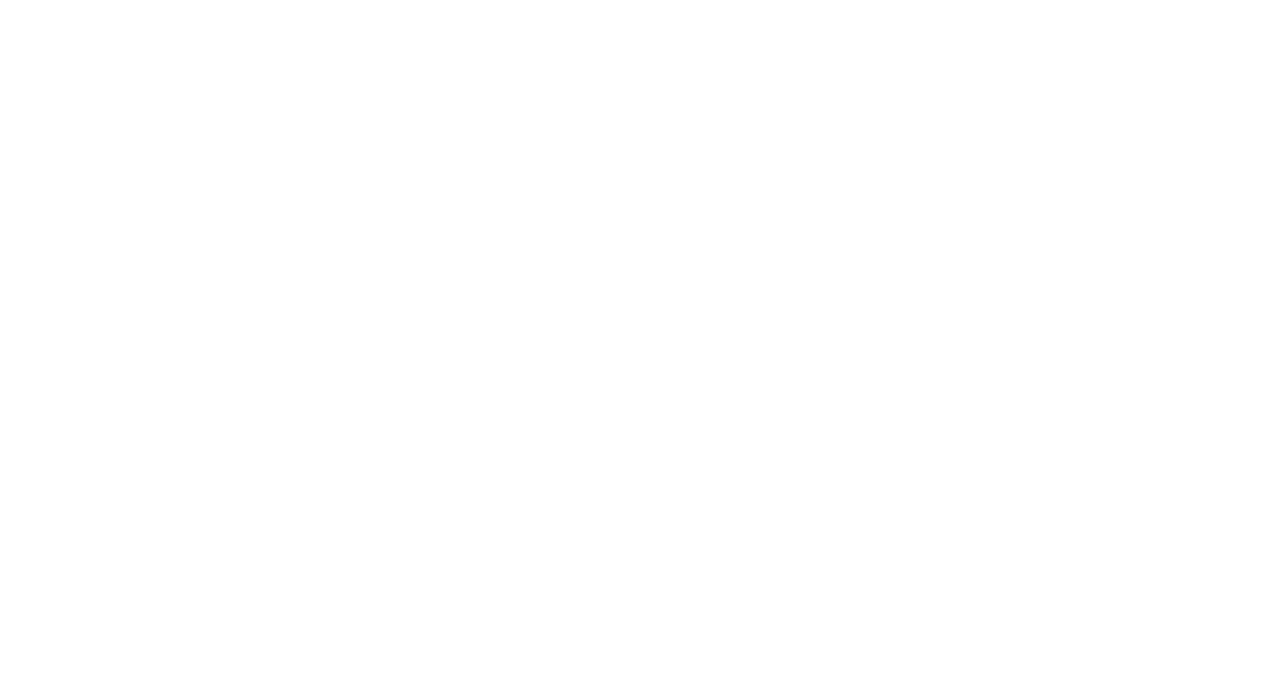
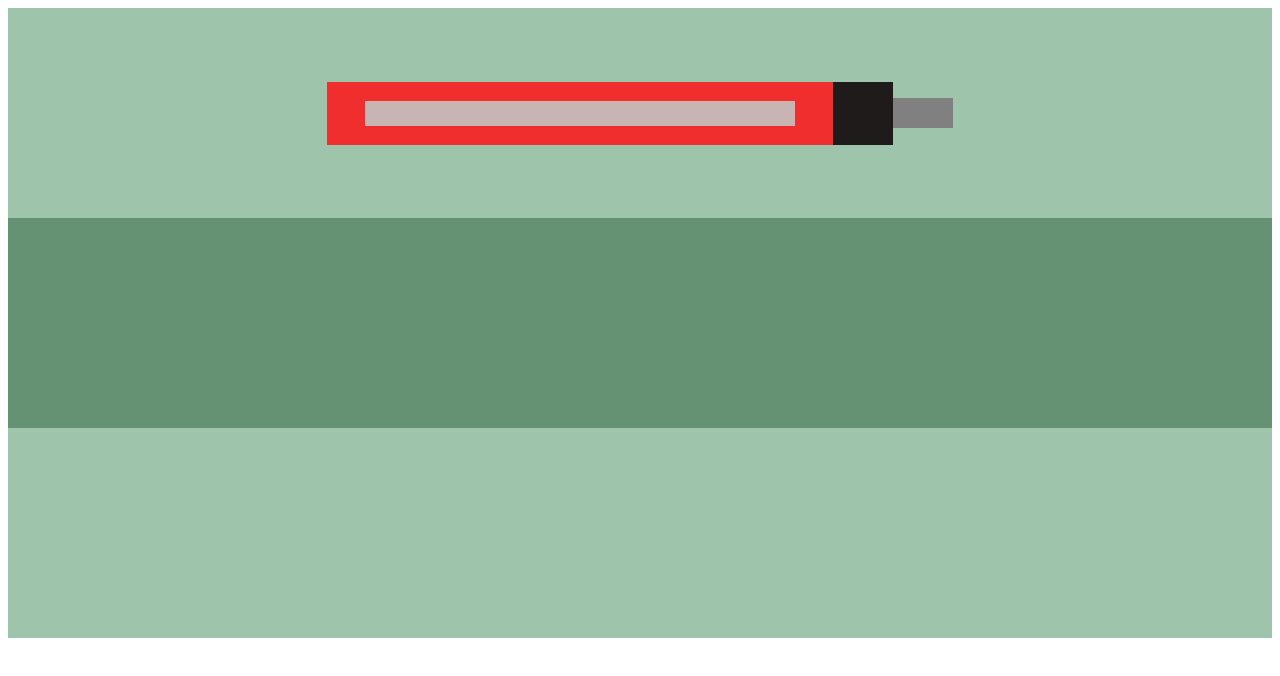
Before and after one commit to LauraWinkel/TP-Oficial-1-Front, a plain HTML site: page index.html in a window 1280 px wide. Drawn offline with Linux system fonts and the light colour scheme.

Commit message:
Empeze el TP

```diff
--- a/index.html
+++ b/index.html
@@ -4,8 +4,28 @@
     <meta charset="UTF-8">
     <meta name="viewport" content="width=device-width, initial-scale=1.0">
     <title>Document</title>
+    <link rel="stylesheet" href="style.css">
 </head>
 <body>
 
+    <section class="primero">
+        <div class="coso">
+            <div class="cosa"></div>
+        </div>
+    <div class="cosota"></div>
+    <div class="mini">
+        <div class="uno"></div>
+        <div class="dos"></div>
+        <div class="tres"></div>
+        <div class="cuatro"></div>
+    </div>
+</section>
+
+<section class="segundo">
+</section>
+
+<section class="tercero">
+</section>
+
 </body>
 </html>
--- /dev/null
+++ b/style.css
@@ -0,0 +1,47 @@
+.primero{
+    height: 210px;
+    width: 100%;
+    background-color: rgb(158, 197, 171);
+    display: flex;
+    align-items: center;
+    justify-content: center;
+}
+.segundo{
+    height: 210px;
+    width: 100%;
+    background-color: rgb(102, 146, 116);
+    display: flex;
+}
+.tercero{
+    height: 210px;
+    width: 100%;
+    background-color: rgb(158, 197, 171);
+    display: flex;
+}
+
+.coso{
+    height: 30%;
+    width: 40%;
+    background-color: rgb(241, 46, 46);
+    display: flex;
+    align-items: center;
+    justify-content: center;
+}
+
+.cosa{
+    height: 25px;
+    width: 85%;
+    background-color: rgb(201, 180, 180);
+}
+
+.cosota{
+    height: 30%;
+    width: 60px;
+    background-color: rgb(31, 27, 27);
+}
+
+.mini{
+    height: 30px;
+    width: 60px;
+    background-color: grey;
+}
```
